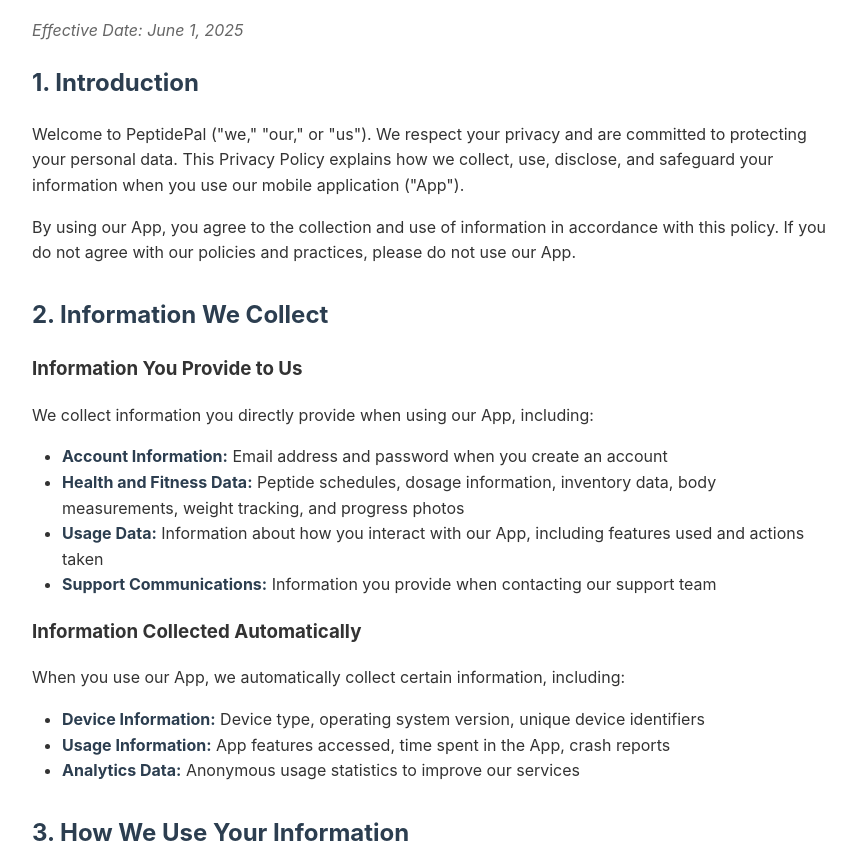
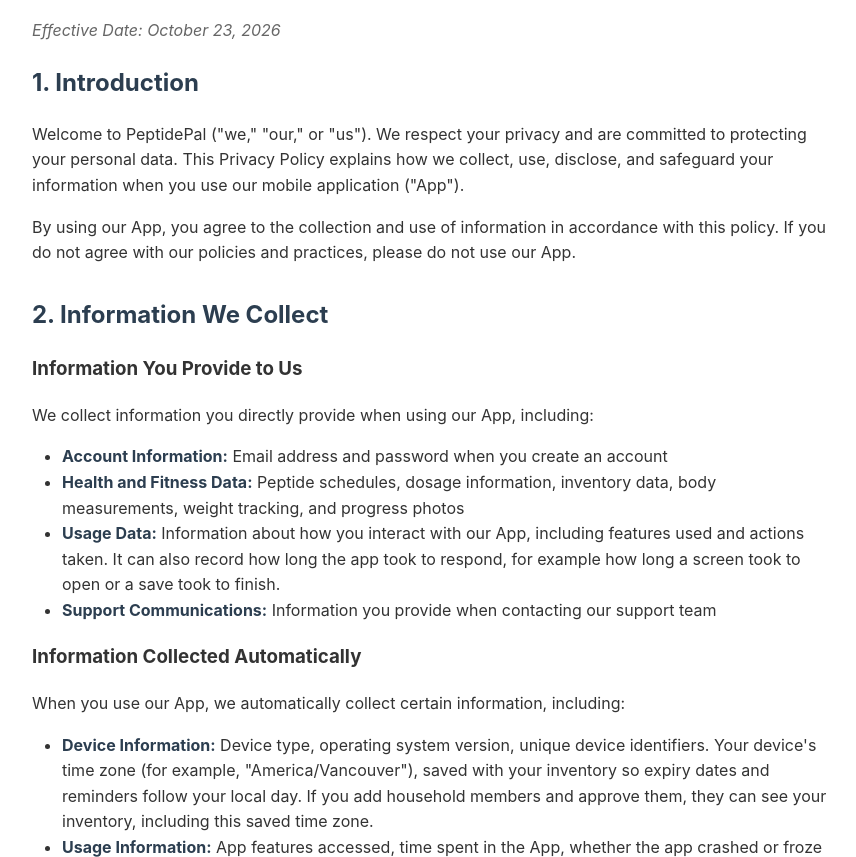
Before and after one commit to jiveshbhatti/peptidepal-legal, a plain HTML site: page privacy-policy.html in a window 1280 px wide. Shown: the part 108-965 px from the top of the page, without its empty margins (208-1064 px from the left). Drawn offline with Linux system fonts and the light colour scheme.

Commit message:
docs(privacy): disclose inventory time zone and usage statistics (PP-0786)

```diff
--- a/privacy-policy.html
+++ b/privacy-policy.html
@@ -37,7 +37,7 @@
 </head>
 <body>
     <h1>Privacy Policy</h1>
-    <p class="effective-date">Effective Date: June 1, 2025</p>
+    <p class="effective-date">Effective Date: October 23, 2026</p>
 
     <section>
         <h2>1. Introduction</h2>
@@ -53,15 +53,15 @@
         <ul>
             <li><strong>Account Information:</strong> Email address and password when you create an account</li>
             <li><strong>Health and Fitness Data:</strong> Peptide schedules, dosage information, inventory data, body measurements, weight tracking, and progress photos</li>
-            <li><strong>Usage Data:</strong> Information about how you interact with our App, including features used and actions taken</li>
+            <li><strong>Usage Data:</strong> Information about how you interact with our App, including features used and actions taken. It can also record how long the app took to respond, for example how long a screen took to open or a save took to finish.</li>
             <li><strong>Support Communications:</strong> Information you provide when contacting our support team</li>
         </ul>
 
         <h3>Information Collected Automatically</h3>
         <p>When you use our App, we automatically collect certain information, including:</p>
         <ul>
-            <li><strong>Device Information:</strong> Device type, operating system version, unique device identifiers</li>
-            <li><strong>Usage Information:</strong> App features accessed, time spent in the App, crash reports</li>
+            <li><strong>Device Information:</strong> Device type, operating system version, unique device identifiers. Your device's time zone (for example, "America/Vancouver"), saved with your inventory so expiry dates and reminders follow your local day. If you add household members and approve them, they can see your inventory, including this saved time zone.</li>
+            <li><strong>Usage Information:</strong> App features accessed, time spent in the App, whether the app crashed or froze</li>
             <li><strong>Analytics Data:</strong> Anonymous usage statistics to improve our services</li>
         </ul>
     </section>
```
